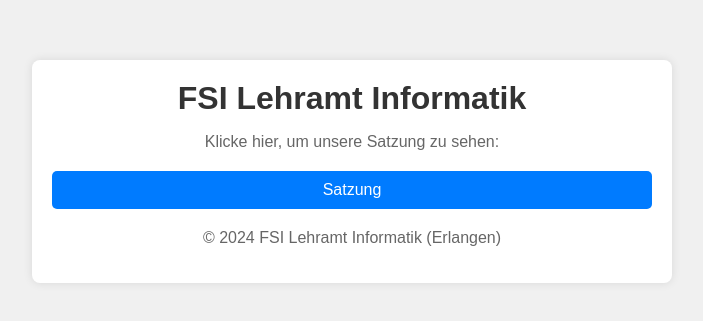
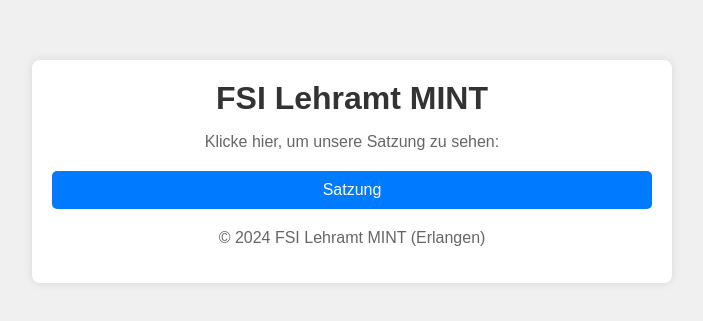
Before and after one commit to fsi-la-mint/Satzung, a plain HTML site: page out/index.html in a window 1280 px wide. Shown: the part 229-550 px from the top of the page, without its empty margins (288-991 px from the left). Drawn offline with Linux system fonts and the light colour scheme.

Commit message:
Update index.html
Informatik -> MINT (HTML)

```diff
--- a/out/index.html
+++ b/out/index.html
@@ -9,7 +9,7 @@
 <body>
     <div class="container">
         <header>
-            <h1>FSI Lehramt Informatik</h1>
+            <h1>FSI Lehramt MINT</h1>
             <p>Klicke hier, um unsere Satzung zu sehen:</p>
         </header>
         <main>
@@ -19,7 +19,7 @@
             </div>
         </main>
         <footer>
-            <p>&copy; 2024 FSI Lehramt Informatik (Erlangen)</p>
+            <p>&copy; 2024 FSI Lehramt MINT (Erlangen)</p>
         </footer>
     </div>
 </body>
```
